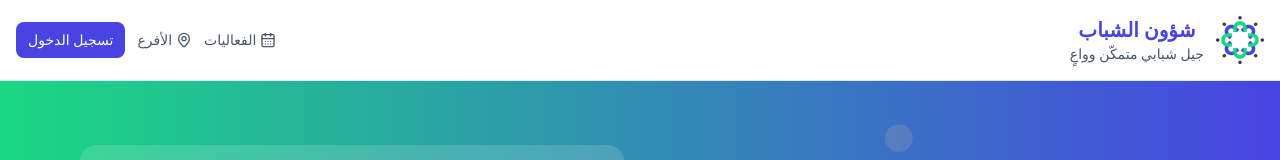
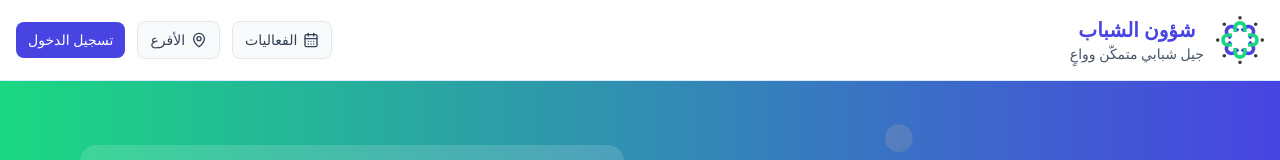
Before and after one commit to ibtikar-syria/youth-affairs, a React (Vite) app in the folder frontend/: page / in a window 1280 px wide. Shown: the top 160 px of the page. Built offline with nearby package versions, Linux system fonts and the light colour scheme; no server answers.

Commit message:
feat: refactor SiteHeader links for consistent styling and improved accessibility

```diff
--- a/frontend/src/components/SiteHeader.tsx
+++ b/frontend/src/components/SiteHeader.tsx
@@ -40,29 +40,20 @@ export const SiteHeader = ({ isLanding = false, onLogoClick }: SiteHeaderProps)
         )}
 
         <div className="flex items-center gap-3 text-sm">
-          {isLanding ? (
-            <>
-              <a href="#events" className="inline-flex items-center gap-1 text-slate-600 transition-all duration-200 hover:text-primary hover:translate-x-[-2px]">
-                <CalendarDays className="h-4 w-4" />
-                الفعاليات
-              </a>
-              <a href="#branches" className="inline-flex items-center gap-1 text-slate-600 transition-all duration-200 hover:text-primary hover:translate-x-[-2px]">
-                <MapPin className="h-4 w-4" />
-                الأفرع
-              </a>
-            </>
-          ) : (
-            <>
-              <Link to="/events" className="inline-flex items-center gap-1 text-slate-600 transition-all duration-200 hover:text-primary hover:translate-x-[-2px]">
+          <Link
+            to="/events"
+            className="inline-flex items-center gap-1.5 rounded-lg border border-slate-200 bg-slate-50 px-3 py-2 font-medium text-slate-700 transition-all duration-200 hover:border-primary/30 hover:bg-primary/10 hover:text-primary hover:shadow-sm"
+          >
             <CalendarDays className="h-4 w-4" />
             الفعاليات
           </Link>
-              <Link to="/branches" className="inline-flex items-center gap-1 text-slate-600 transition-all duration-200 hover:text-primary hover:translate-x-[-2px]">
+          <Link
+            to="/branches"
+            className="inline-flex items-center gap-1.5 rounded-lg border border-slate-200 bg-slate-50 px-3 py-2 font-medium text-slate-700 transition-all duration-200 hover:border-primary/30 hover:bg-primary/10 hover:text-primary hover:shadow-sm"
+          >
             <MapPin className="h-4 w-4" />
             الأفرع
           </Link>
-            </>
-          )}
           <Link to="/login" className="rounded-lg bg-primary px-3 py-2 text-white transition-all duration-200 hover:bg-primary/90 hover:shadow-lg hover:scale-105">
             تسجيل الدخول
           </Link>
```
Lines whose indentation alone changed are shown as unchanged.
